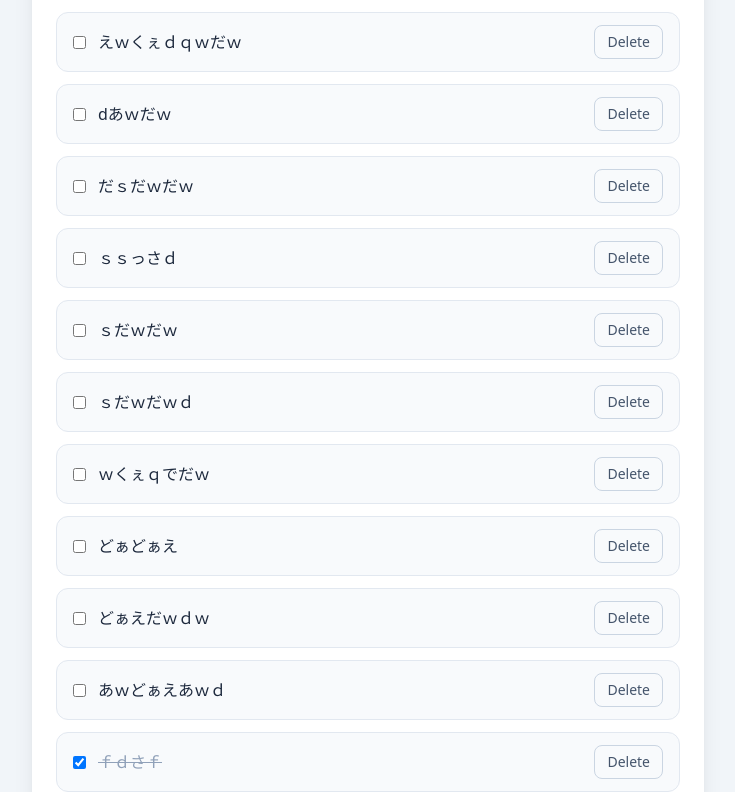
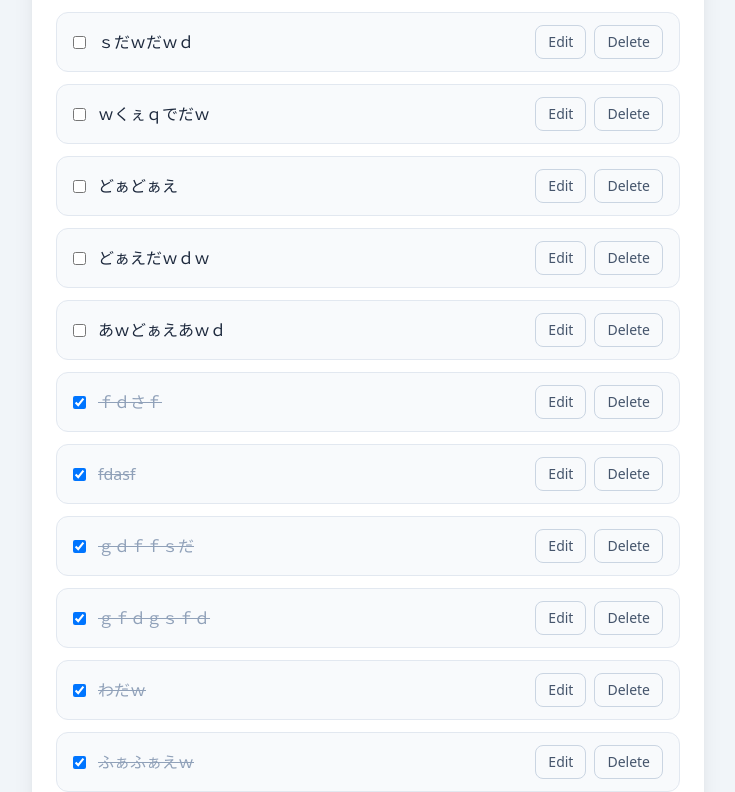
Before and after one commit to mae134/todo-app, a React (Vite) app: page / in a window 1280 px wide. Shown: the part 454-1246 px from the top of the page, without its empty margins (272-1007 px from the left). Built offline with nearby package versions, Linux system fonts and the light colour scheme; data requests are answered from the project's data file.

Commit message:
feat: add todo edit functionality

```diff
--- a/db.json
+++ b/db.json
@@ -27,17 +27,12 @@
     },
     {
       "text": "ふぁふぁえｗ",
-      "done": false,
+      "done": true,
       "id": 6
     },
     {
-      "text": "わだｗ",
-      "done": false,
-      "id": 7
-    },
-    {
       "text": "えｗくぇｄｑｗだｗ",
-      "done": false,
+      "done": true,
       "id": 8
     },
     {
@@ -46,17 +41,12 @@
       "id": 9
     },
     {
-      "text": "dあｗだｗ",
-      "done": false,
-      "id": 10
-    },
-    {
-      "text": "だｓだｗだｗ",
-      "done": false,
+      "text": "だｓだｗだｗfdsaf",
+      "done": true,
       "id": 11
     },
     {
-      "text": "ｓｓっさｄ",
+      "text": "ｓｓっさｄｆｄさｆｄさｆｄｗふぁえ",
       "done": false,
       "id": 12
     },
--- a/src/App.tsx
+++ b/src/App.tsx
@@ -3,7 +3,7 @@ import { TodoItem } from './components/TodoItem'
 import { useTodos } from './hooks/useTodos'
 
 function App() {
-  // 今の状態、状態を変更する関数
+  // 今の入力内容状態、状態を変更する関数
   const [inputText, setInputText] = useState('')
   // 今のフィルター状態、状態を変更する関数。all,active,completedのみ文字列のセッターを受け付ける
   const [filter, setFilter] = useState<'all' | 'active' | 'completed'>('all')
@@ -13,6 +13,7 @@ function App() {
     addTodo,
     deleteTodo,
     toggleTodo,
+    updateTodoText,
     loading,
     adding,
     deletingId,
@@ -138,6 +139,7 @@ function App() {
                 todo={todo}
                 onToggleDone={toggleTodo}
                 onDelete={deleteTodo}
+                onUpdateTodoText={updateTodoText}
                 deletingId={deletingId}
                 togglingId={togglingId}
               />
--- a/src/components/TodoItem.tsx
+++ b/src/components/TodoItem.tsx
@@ -1,9 +1,11 @@
+import { useState } from 'react'
 import type { Todo } from '../types/todo'
 
 type Props = {
   todo: Todo
   onToggleDone: (id: number) => void
   onDelete: (id: number) => void
+  onUpdateTodoText: (id: number, newText: string) => void
   deletingId: number | null
   togglingId: number | null
 }
@@ -12,21 +14,63 @@ export function TodoItem({
   todo,
   onToggleDone,
   onDelete,
+  onUpdateTodoText,
   deletingId,
   togglingId,
 }: Props) {
+  // 編集モードかどうか、編集判定を変更する関数
+  const [isEditing, setIsEditing] = useState(false)
+  // 今の編集内容状態、編集内容を変更する関数
+  const [editText, setEditText] = useState(todo.text)
+
+  // 編集モードにする
+  const handleStartEdit = () => {
+    setIsEditing(true)
+    // 今のTodo文字列をinputに入れる
+    setEditText(todo.text)
+  }
+
+  // 編集モード終了
+  const handleSave = () => {
+    // 空文字なら保存せずに終了
+    const trimmed = editText.trim()
+    if (!trimmed) return
+
+    // 親から渡らされた、onUpdateTodoTextを呼ぶ
+    onUpdateTodoText(todo.id, editText)
+    setIsEditing(false)
+  }
+
+  // 編集キャンセル
+  const handleCancel = () => {
+    setEditText(todo.text)
+    setIsEditing(false)
+  }
+
   return (
     // 横並び / 縦方向の位置を中央に揃える / 左右の端に分ける / 角丸 / 薄い枠線を付ける / 風刺背景色 / 内側の余白(padding) / ホバーで背景色を変える
     <li className="flex items-center justify-between rounded-xl border border-slate-200 bg-slate-50 px-4 py-3 hover:bg-slate-100">
       {/* checkboxとtextを横並びにする / checkboxとtextの高さを中央揃えにする / checkboxと文字の間のすき間を作る。 */}
       <label className="flex items-center gap-3">
+        {/* タスク完了切り替えボックス */}
         <input
           type="checkbox"
           checked={todo.done}
-          disabled={togglingId === todo.id}
+          disabled={togglingId === todo.id || isEditing}
           onChange={() => onToggleDone(todo.id)}
         />
 
+        {/* 編集中ならinput、通常時ならspanに変える */}
+        {isEditing ? (
+          <input
+            value={editText}
+            onChange={(e) => setEditText(e.target.value)}
+            onKeyDown={(e) => {
+              if (e.key === 'Enter') handleSave()
+            }}
+            className="rounded-md border border-slate-300 px-2 py-1 text-slate-800 outline-none focus:ring focus:border"
+          />
+        ) : (
           <span
             className={
               todo.done ? 'text-slate-400 line-through' : 'text-slate-800'
@@ -34,16 +78,47 @@ export function TodoItem({
           >
             {todo.text}
           </span>
+        )}
       </label>
+
+      <div className="flex gap-2">
+        {isEditing ? (
+          // 一つの要素しか返せないので、React.Fragmentをかえす
+          <>
+            <button
+              onClick={handleSave}
+              className="rounded-lg bg-slate-800 px-3 py-1.5 text-sm text-white transition hover:bg-slate-700"
+            >
+              Save
+            </button>
+
+            <button
+              onClick={handleCancel}
+              className="rounded-lg border border-slate-300 px-3 py-1.5 text-sm text-slate-600 transition hover:bg-slate-100"
+            >
+              Cancel
+            </button>
+          </>
+        ) : (
+          <>
+            <button
+              onClick={handleStartEdit}
+              className="rounded-lg border border-slate-300 px-3 py-1.5 text-sm text-slate-600 transition hover:bg-slate-100"
+            >
+              Edit
+            </button>
 
             <button
               onClick={() => onDelete(todo.id)}
               disabled={deletingId === todo.id}
               // 角丸 / 薄い枠線を付ける / 風刺背景色 / 内側の余白(padding) / 小さい文字 / 薄い文字色 / ホバーで背景色を変える / 削除中はカーソルを変えてクリックできないようにする / 削除中は半透明にする
-        className="rounded-lg border border-slate-300 px-3 py-1.5 text-sm text-slate-600 translation hover:bg-slate-100 disabled:cursor-not -allowed disabled:opacity-50"
+              className="rounded-lg border border-slate-300 px-3 py-1.5 text-sm text-slate-600 transition hover:bg-slate-100 disabled:cursor-not-allowed disabled:opacity-50"
             >
               {deletingId === todo.id ? 'Deleting...' : 'Delete'}
             </button>
+          </>
+        )}
+      </div>
     </li>
   )
 }
--- a/src/hooks/useTodos.ts
+++ b/src/hooks/useTodos.ts
@@ -117,6 +117,7 @@ export function useTodos() {
         throw new Error(`HTTP ${res.status}`)
       }
 
+      // 表示更新
       const updatedTodo = (await res.json()) as Todo
       setTodos((prev) =>
         prev.map((todo) => (todo.id === id ? updatedTodo : todo)),
@@ -129,11 +130,43 @@ export function useTodos() {
     }
   }
 
+  const updateTodoText = async (id: number, newText: string) => {
+    const trimmedText = newText.trim()
+    const target = todos.find((todo) => todo.id === id)
+    if (!target) return
+
+    setError(null)
+
+    try {
+      const res = await fetch(`${API_BASE_URL}/${id}`, {
+        method: 'PATCH',
+        headers: {
+          'Content-Type': 'application/json',
+        },
+        body: JSON.stringify({ text: trimmedText }),
+      })
+
+      if (!res.ok) {
+        throw new Error('HTTP ${res.status}')
+      }
+
+      // 表示更新
+      const updateTodo = (await res.json()) as Todo
+      setTodos((prev) =>
+        prev.map((todo) => (todo.id === id ? updateTodo : todo)),
+      )
+    } catch (error) {
+      console.log(error)
+      setError('Failed to update todo')
+    }
+  }
+
   return {
     todos,
     addTodo,
     deleteTodo,
     toggleTodo,
+    updateTodoText,
     loading,
     adding,
     deletingId,
```
Lines whose indentation alone changed are shown as unchanged.
